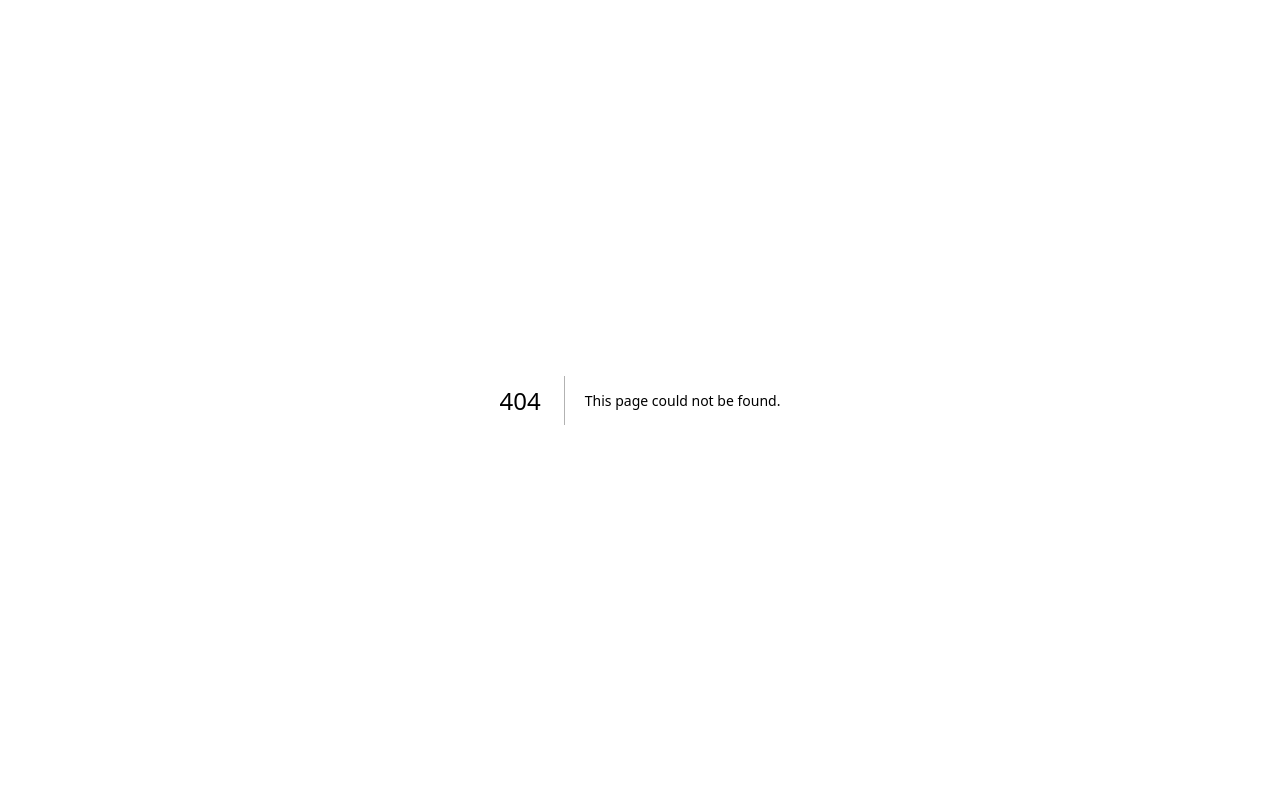
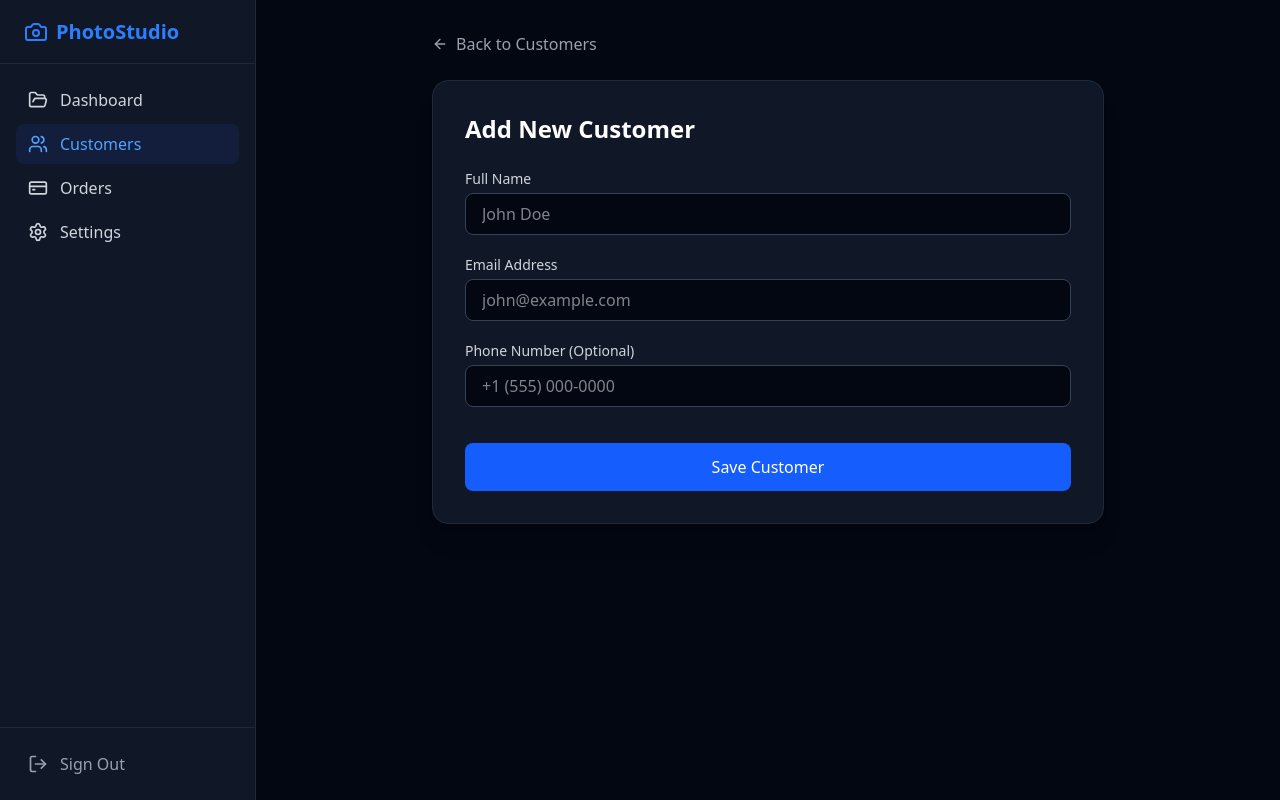
Before and after one commit to theromeo4u/PhotoStudio, a Next.js app: page /dashboard/customers/new in a window 1280 px wide. Before the commit this address had no page. Built offline with nearby package versions, Linux system fonts and the light colour scheme.

Commit message:
Add New Customer page and Sidebar component for navigation

```diff
--- /dev/null
+++ b/src/app/dashboard/customers/new/page.tsx
@@ -0,0 +1,59 @@
+'use client';
+
+import { useState } from 'react';
+import { useRouter } from 'next/navigation';
+import { ArrowLeft } from 'lucide-react';
+import Link from 'next/link';
+
+export default function NewCustomerPage() {
+  const router = useRouter();
+  const [loading, setLoading] = useState(false);
+
+  async function handleSubmit(e: React.FormEvent<HTMLFormElement>) {
+    e.preventDefault();
+    setLoading(true);
+    const formData = new FormData(e.currentTarget);
+
+    await fetch('/api/customers', {
+      method: 'POST',
+      body: JSON.stringify(Object.fromEntries(formData)),
+      headers: { 'Content-Type': 'application/json' }
+    });
+
+    router.push('/dashboard/customers');
+    router.refresh();
+  }
+
+  return (
+    <div className="max-w-2xl mx-auto">
+      <Link href="/dashboard/customers" className="flex items-center gap-2 text-gray-400 hover:text-white mb-6 transition">
+        <ArrowLeft className="w-4 h-4" /> Back to Customers
+      </Link>
+
+      <div className="bg-gray-900 border border-gray-800 p-8 rounded-2xl shadow-xl">
+        <h1 className="text-2xl font-bold text-white mb-6">Add New Customer</h1>
+
+        <form onSubmit={handleSubmit} className="space-y-5">
+          <div>
+            <label className="block text-sm font-medium text-gray-300 mb-1">Full Name</label>
+            <input required name="name" type="text" className="w-full px-4 py-2 bg-gray-950 border border-gray-700 rounded-lg text-white focus:outline-none focus:border-blue-500" placeholder="John Doe" />
+          </div>
+          <div>
+            <label className="block text-sm font-medium text-gray-300 mb-1">Email Address</label>
+            <input required name="email" type="email" className="w-full px-4 py-2 bg-gray-950 border border-gray-700 rounded-lg text-white focus:outline-none focus:border-blue-500" placeholder="john@example.com" />
+          </div>
+          <div>
+            <label className="block text-sm font-medium text-gray-300 mb-1">Phone Number (Optional)</label>
+            <input name="phone" type="tel" className="w-full px-4 py-2 bg-gray-950 border border-gray-700 rounded-lg text-white focus:outline-none focus:border-blue-500" placeholder="+1 (555) 000-0000" />
+          </div>
+
+          <div className="pt-4">
+            <button disabled={loading} type="submit" className="w-full bg-blue-600 hover:bg-blue-500 disabled:opacity-50 text-white font-medium py-3 rounded-lg transition">
+              {loading ? 'Saving...' : 'Save Customer'}
+            </button>
+          </div>
+        </form>
+      </div>
+    </div>
+  );
+}
--- /dev/null
+++ b/src/app/dashboard/customers/page.tsx
@@ -0,0 +1,52 @@
+import { PrismaClient } from '@prisma/client';
+import { Plus } from 'lucide-react';
+import Link from 'next/link';
+
+const prisma = new PrismaClient();
+
+export default async function CustomersPage() {
+  const customers = await prisma.customer.findMany({
+    orderBy: { createdAt: 'desc' }
+  });
+
+  return (
+    <div>
+      <div className="flex justify-between items-center mb-6">
+        <h1 className="text-3xl font-bold text-white">Customers</h1>
+        <Link href="/dashboard/customers/new" className="bg-blue-600 hover:bg-blue-500 text-white px-4 py-2 rounded-lg font-medium transition flex items-center gap-2">
+          <Plus className="w-5 h-5" />
+          Add Customer
+        </Link>
+      </div>
+
+      <div className="bg-gray-900 border border-gray-800 rounded-2xl overflow-hidden">
+        {customers.length === 0 ? (
+          <div className="p-12 text-center text-gray-400">
+            No customers found. Click "Add Customer" to get started.
+          </div>
+        ) : (
+          <table className="w-full text-left">
+            <thead className="bg-gray-800 text-gray-300">
+              <tr>
+                <th className="p-4 font-medium">Name</th>
+                <th className="p-4 font-medium">Email</th>
+                <th className="p-4 font-medium">Phone</th>
+                <th className="p-4 font-medium">Joined</th>
+              </tr>
+            </thead>
+            <tbody className="divide-y divide-gray-800">
+              {customers.map(c => (
+                <tr key={c.id} className="hover:bg-gray-800/50 transition">
+                  <td className="p-4 font-medium text-white">{c.name}</td>
+                  <td className="p-4 text-gray-400">{c.email}</td>
+                  <td className="p-4 text-gray-400">{c.phone || '-'}</td>
+                  <td className="p-4 text-gray-400">{new Date(c.createdAt).toLocaleDateString()}</td>
+                </tr>
+              ))}
+            </tbody>
+          </table>
+        )}
+      </div>
+    </div>
+  );
+}
--- /dev/null
+++ b/src/app/dashboard/page.tsx
@@ -0,0 +1,21 @@
+export default function DashboardHome() {
+  return (
+    <div>
+      <h1 className="text-3xl font-bold text-white mb-6">Dashboard Overview</h1>
+      <div className="grid grid-cols-1 md:grid-cols-3 gap-6">
+        <div className="bg-gray-900 border border-gray-800 p-6 rounded-2xl">
+          <h3 className="text-gray-400 font-medium mb-2">Total Customers</h3>
+          <p className="text-3xl font-bold text-white">0</p>
+        </div>
+        <div className="bg-gray-900 border border-gray-800 p-6 rounded-2xl">
+          <h3 className="text-gray-400 font-medium mb-2">Active Albums</h3>
+          <p className="text-3xl font-bold text-white">0</p>
+        </div>
+        <div className="bg-gray-900 border border-gray-800 p-6 rounded-2xl">
+          <h3 className="text-gray-400 font-medium mb-2">Pending Orders</h3>
+          <p className="text-3xl font-bold text-white">0</p>
+        </div>
+      </div>
+    </div>
+  );
+}
--- /dev/null
+++ b/src/components/Sidebar.tsx
@@ -0,0 +1,44 @@
+import React from 'react';
+import Link from 'next/link';
+import { Camera, Users, FolderOpen, CreditCard, Settings, LogOut } from 'lucide-react';
+
+export default function Sidebar() {
+  return (
+    <div className="w-64 bg-gray-900 border-r border-gray-800 flex flex-col justify-between h-full">
+      <div>
+        <div className="h-16 flex items-center px-6 border-b border-gray-800">
+          <Link href="/" className="font-bold text-xl text-blue-500 flex items-center gap-2">
+            <Camera className="w-6 h-6" />
+            PhotoStudio
+          </Link>
+        </div>
+
+        <nav className="p-4 space-y-1">
+          <Link href="/dashboard" className="flex items-center gap-3 px-3 py-2 rounded-lg hover:bg-gray-800 text-gray-300 hover:text-white transition-colors">
+            <FolderOpen className="w-5 h-5" />
+            Dashboard
+          </Link>
+          <Link href="/dashboard/customers" className="flex items-center gap-3 px-3 py-2 rounded-lg bg-blue-900/20 text-blue-400 font-medium">
+            <Users className="w-5 h-5" />
+            Customers
+          </Link>
+          <Link href="/dashboard/orders" className="flex items-center gap-3 px-3 py-2 rounded-lg hover:bg-gray-800 text-gray-300 hover:text-white transition-colors">
+            <CreditCard className="w-5 h-5" />
+            Orders
+          </Link>
+          <Link href="/dashboard/settings" className="flex items-center gap-3 px-3 py-2 rounded-lg hover:bg-gray-800 text-gray-300 hover:text-white transition-colors">
+            <Settings className="w-5 h-5" />
+            Settings
+          </Link>
+        </nav>
+      </div>
+
+      <div className="p-4 border-t border-gray-800">
+        <button className="flex items-center gap-3 px-3 py-2 w-full rounded-lg hover:bg-gray-800 text-gray-400 hover:text-white transition-colors">
+          <LogOut className="w-5 h-5" />
+          Sign Out
+        </button>
+      </div>
+    </div>
+  );
+}
```
